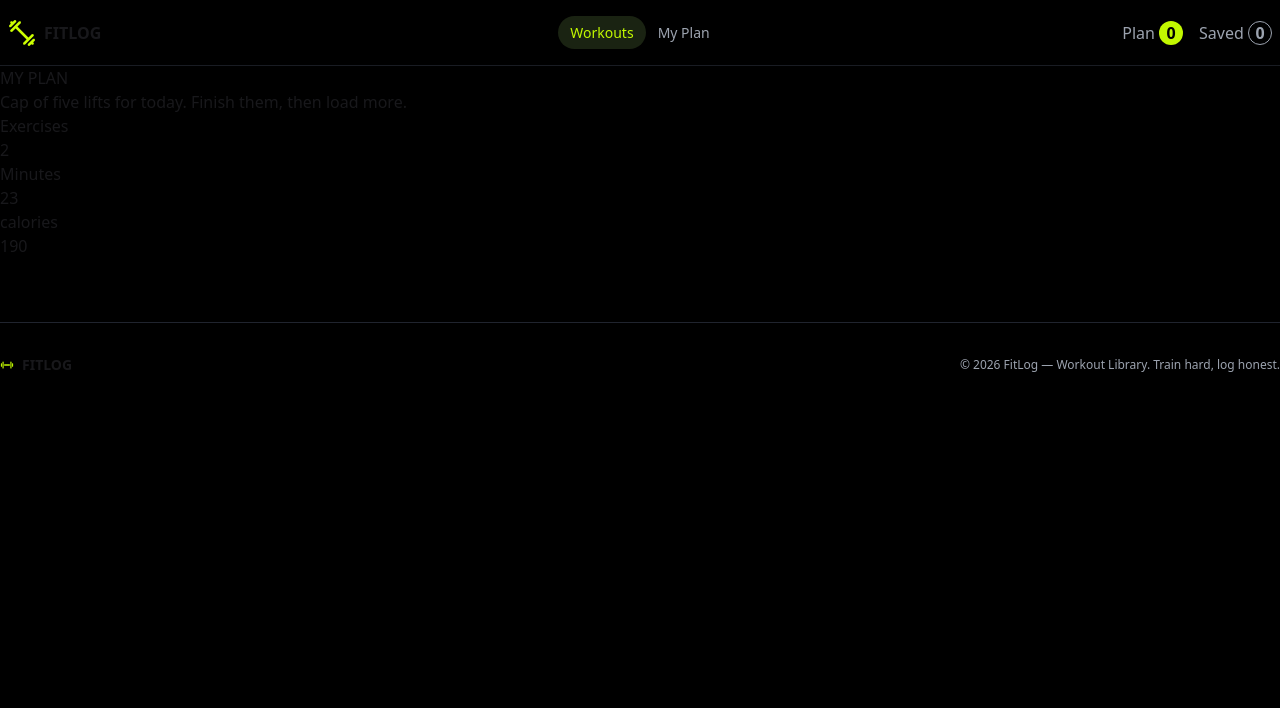
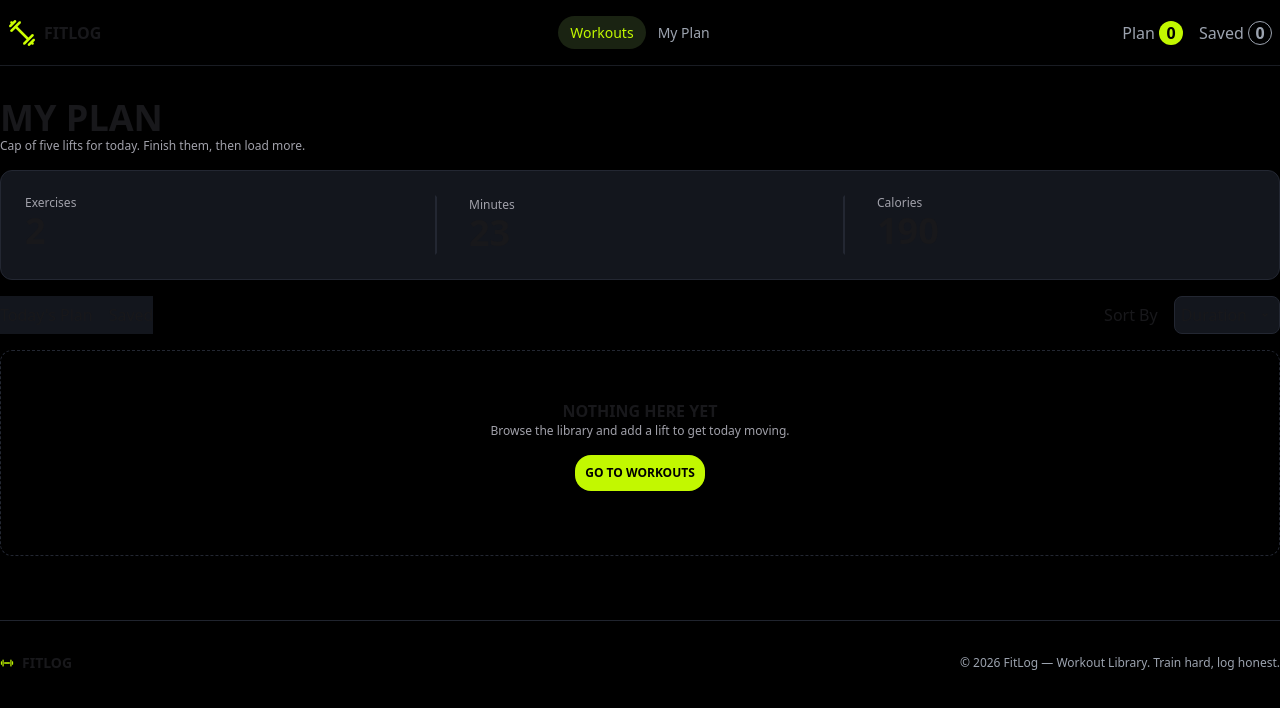
Before and after one commit to cynix7/fit-log, a Next.js app: page /myplan in a window 1280 px wide. Shown: the top 708 px of the page. Built offline with nearby package versions, Linux system fonts and the light colour scheme.

Commit message:
added myplan page

```diff
--- a/src/app/myplan/page.tsx
+++ b/src/app/myplan/page.tsx
@@ -1,24 +1,40 @@
 import React from 'react';
+import { RiArrowDropDownLine } from "react-icons/ri";
 
 const page = () => {
     return (
-        <div>
-          <h2>MY PLAN</h2>
-          <p>Cap of five lifts for today. Finish them, then load more.</p>
-          <div>
-            <div>
-                <h2>Exercises</h2>
-            <p>2</p>
+        <div className='container mx-auto'>
+            <h2 className='text-4xl font-bold mt-8'>MY PLAN</h2>
+            <p className='text-[#A1A1AA] text-xs mb-4'>Cap of five lifts for today. Finish them, then load more.</p>
+            <div className='grid grid-cols-3 bg-[#13161D] border border-[#232732] rounded-xl p-6'>
+                <div>
+                    <h2 className='text-[#A1A1AA] text-xs'>Exercises</h2>
+                    <p className='text-4xl font-bold'>2</p>
+                </div>
+                <div className='px-8 border-2 border-x-[#232732] border-y-[#13161D]'>
+                    <h2 className='text-[#A1A1AA] text-xs'>Minutes</h2>
+                    <p className='text-4xl font-bold'>23</p>
+                </div>
+                <div className='px-8'>
+                    <h2 className='text-[#A1A1AA] text-xs'>Calories</h2>
+                    <p className='text-4xl font-bold'>190</p>
+                </div>
             </div>
-            <div>
-                <h2>Minutes</h2>
-            <p>23</p>
+            <div className='flex justify-between mt-4'>
+                <div className='flex items-center gap-4 bg-[#13161D]'>
+                    <h2>Today's Plan</h2>
+                    <h2>Saved</h2>
+                </div>
+                <div className='flex items-center gap-4'>
+                    <h2>Sort By</h2>
+                    <button className='flex items-center gap-2.5 p-1.5 bg-[#13161D] border border-[#232732] rounded-lg'>Duration <span><RiArrowDropDownLine /></span></button>
+                </div>
             </div>
-            <div>
-                <h2>calories</h2>
-            <p>190</p>
+            <div className='text-center bg-[#000000] border border-dashed border-[#232732] rounded-xl py-12 mt-4'>
+                <h2 className='font-bold'>NOTHING HERE YET</h2>
+                <p className='text-[#A1A1AA] text-xs'>Browse the library and add a lift to get today moving.</p>
+                <button className='my-4'><h2 className='bg-[#C2F800] text-black text-center text-xs font-bold uppercase p-2.5 border-0 rounded-2xl'>Go to workouts</h2></button>
             </div>
-          </div>
         </div>
     );
 };
```
